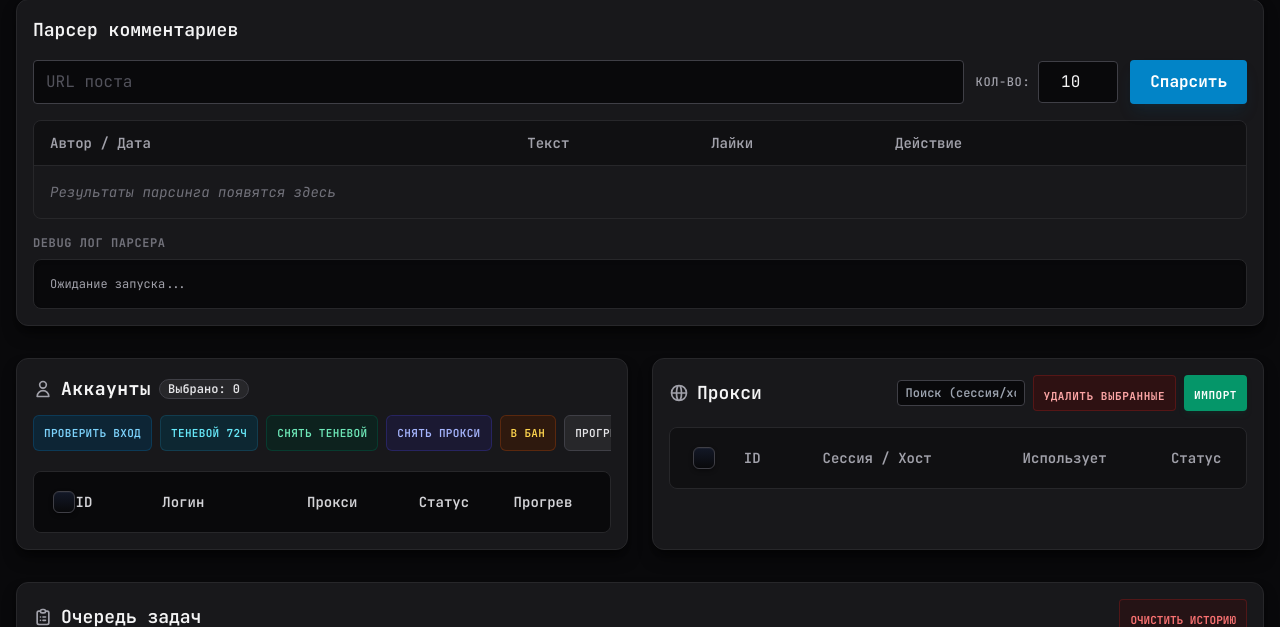
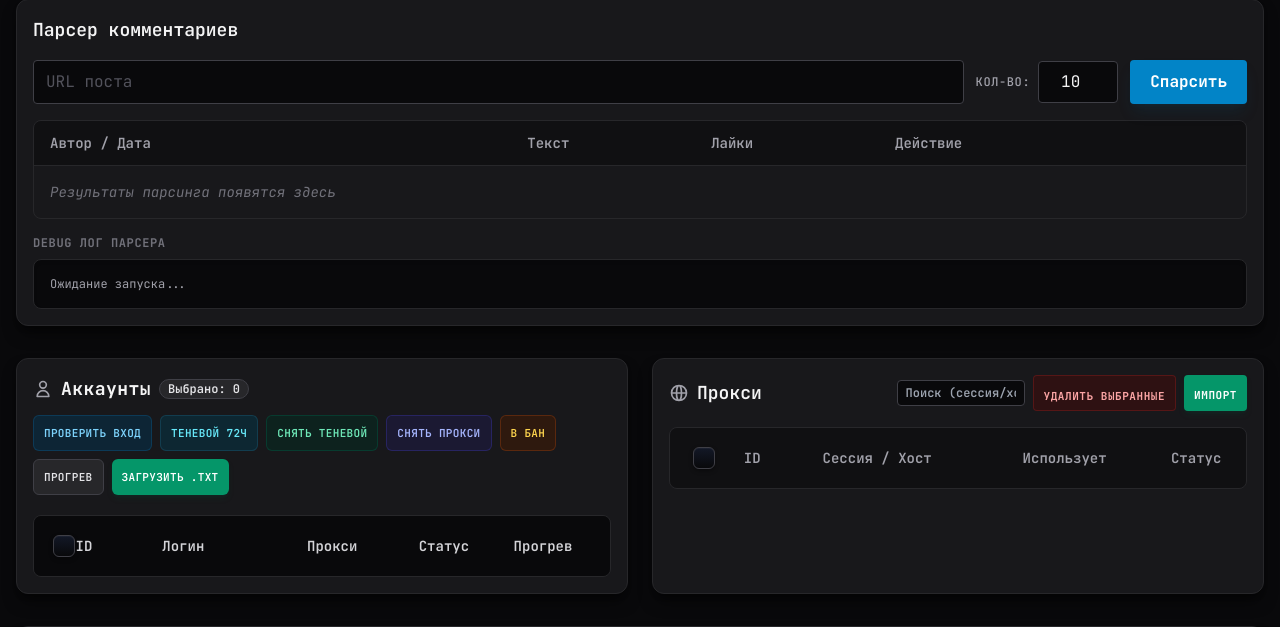
Before and after one commit to rayzzy114/turk_panel, a FastAPI app: template templates/index.html in a window 1280 px wide. Shown: the part 458-1085 px from the top of the page. Run offline with FastAPI, Linux system fonts and the light colour scheme; the template is opened without the code that fills it, so the values that code supplies are empty; data comes from the database, SQL or seed files in the repository; some libraries are stand-ins or nearby versions.

Commit message:
fix(ui): remove horizontal scrolling in accounts panel on mobile

```diff
--- a/templates/index.html
+++ b/templates/index.html
@@ -259,8 +259,8 @@
               <span class="font-bold tracking-wide">Аккаунты</span>
               <span id="selectedAccountsBadge" class="inline-flex items-center h-5 px-2 text-xs bg-zinc-800 text-zinc-200 rounded-full border border-zinc-700">Выбрано: 0</span>
             </div>
-            <div class="w-full overflow-x-auto pb-1">
-              <div class="flex items-center gap-2 min-w-max pr-1">
+            <div class="w-full pb-1">
+              <div class="flex flex-wrap items-center gap-2 pr-1">
                 <button id="bulkCheckLoginBtn" onclick="bulkCheckLoginAccounts()" class="h-9 px-2.5 text-[11px] whitespace-nowrap bg-sky-950/60 hover:bg-sky-900 text-sky-300 rounded-md border border-sky-900/60 focus-visible:outline-none focus-visible:ring-2 focus-visible:ring-sky-500/50 focus-visible:ring-offset-2 focus-visible:ring-offset-zinc-900 active:scale-[0.96] transition-all font-semibold tracking-[0.03em] uppercase disabled:opacity-40 disabled:cursor-not-allowed">Проверить вход</button>
                 <button id="bulkShadowBanBtn" onclick="bulkShadowBanAccounts()" class="h-9 px-2.5 text-[11px] whitespace-nowrap bg-cyan-950/60 hover:bg-cyan-900 text-cyan-300 rounded-md border border-cyan-900/60 focus-visible:outline-none focus-visible:ring-2 focus-visible:ring-cyan-500/50 focus-visible:ring-offset-2 focus-visible:ring-offset-zinc-900 active:scale-[0.96] transition-all font-semibold tracking-[0.03em] uppercase disabled:opacity-40 disabled:cursor-not-allowed">Теневой 72ч</button>
                 <button id="bulkShadowUnbanBtn" onclick="bulkShadowUnbanAccounts()" class="h-9 px-2.5 text-[11px] whitespace-nowrap bg-emerald-950/50 hover:bg-emerald-900 text-emerald-300 rounded-md border border-emerald-900/60 focus-visible:outline-none focus-visible:ring-2 focus-visible:ring-emerald-500/50 focus-visible:ring-offset-2 focus-visible:ring-offset-zinc-900 active:scale-[0.96] transition-all font-semibold tracking-[0.03em] uppercase disabled:opacity-40 disabled:cursor-not-allowed">Снять теневой</button>
@@ -286,11 +286,11 @@
                       <input id="selectAllAccounts" type="checkbox" onchange="toggleAllAccounts(this.checked)" class="selection-check" aria-label="Выбрать все аккаунты" />
                     </label>
                   </th>
-                  <th scope="col" class="py-3 pl-1 pr-2 font-semibold w-10 text-center">ID</th>
-                  <th scope="col" class="py-3 px-2 font-semibold w-[27%] text-center">Логин</th>
-                  <th scope="col" class="py-3 px-2 font-semibold w-[25%] text-center">Прокси</th>
-                  <th scope="col" class="py-3 px-2 font-semibold w-[14%] text-center">Статус</th>
-                  <th scope="col" class="py-3 pl-2 pr-4 font-semibold w-[22%] text-center">Прогрев</th>
+                  <th scope="col" class="hidden sm:table-cell py-3 pl-1 pr-2 font-semibold w-10 text-center">ID</th>
+                  <th scope="col" class="py-3 px-1 sm:px-2 font-semibold w-[32%] sm:w-[27%] text-center">Логин</th>
+                  <th scope="col" class="py-3 px-1 sm:px-2 font-semibold w-[30%] sm:w-[25%] text-center">Прокси</th>
+                  <th scope="col" class="py-3 px-1 sm:px-2 font-semibold w-[16%] sm:w-[14%] text-center">Статус</th>
+                  <th scope="col" class="py-3 pl-1 sm:pl-2 pr-2 sm:pr-4 font-semibold w-[22%] text-center">Прогрев</th>
                 </tr>
               </thead>
               <tbody id="accountsTable"></tbody>
@@ -1219,8 +1219,8 @@
                     />
                   </label>
                 </td>
-                <td class="py-3 pl-1 pr-2 text-zinc-500 font-mono text-xs text-center">${a.id}</td>
-                <td class="py-3 px-2 text-zinc-200 font-semibold text-center">
+                <td class="hidden sm:table-cell py-3 pl-1 pr-2 text-zinc-500 font-mono text-xs text-center">${a.id}</td>
+                <td class="py-3 px-1 sm:px-2 text-zinc-200 font-semibold text-center">
                   <div class="flex items-center justify-center gap-1.5 min-w-0">
                     <span class="leading-tight break-all">${a.login}</span>
                     <button
@@ -1236,14 +1236,14 @@
                     </button>
                   </div>
                 </td>
-                <td class="py-3 px-2 text-center">
-                  <select onchange="updateAccountProxy(${a.id}, this.value)" class="bg-zinc-950 border border-zinc-700 rounded px-2 py-1.5 text-xs text-zinc-300 w-full min-w-0 focus:outline-none focus:ring-1 focus:ring-emerald-500 cursor-pointer text-center">
+                <td class="py-3 px-1 sm:px-2 text-center">
+                  <select onchange="updateAccountProxy(${a.id}, this.value)" class="bg-zinc-950 border border-zinc-700 rounded px-1.5 sm:px-2 py-1.5 text-[11px] sm:text-xs text-zinc-300 w-full min-w-0 focus:outline-none focus:ring-1 focus:ring-emerald-500 cursor-pointer text-center">
                     ${proxyOptions}
                   </select>
                 </td>
-                <td class="py-3 px-2 text-center">${renderAccountStatus(a)}</td>
-                <td class="py-3 pl-2 pr-4 text-center">
-                  <div class="flex items-center justify-center gap-1">
+                <td class="py-3 px-1 sm:px-2 text-center">${renderAccountStatus(a)}</td>
+                <td class="py-3 pl-1 sm:pl-2 pr-2 sm:pr-4 text-center">
+                  <div class="flex items-center justify-center gap-0.5 sm:gap-1">
                     ${renderWarmupIndicator(a)}
                     ${renderWarmupButton(a)}
                   </div>
```
